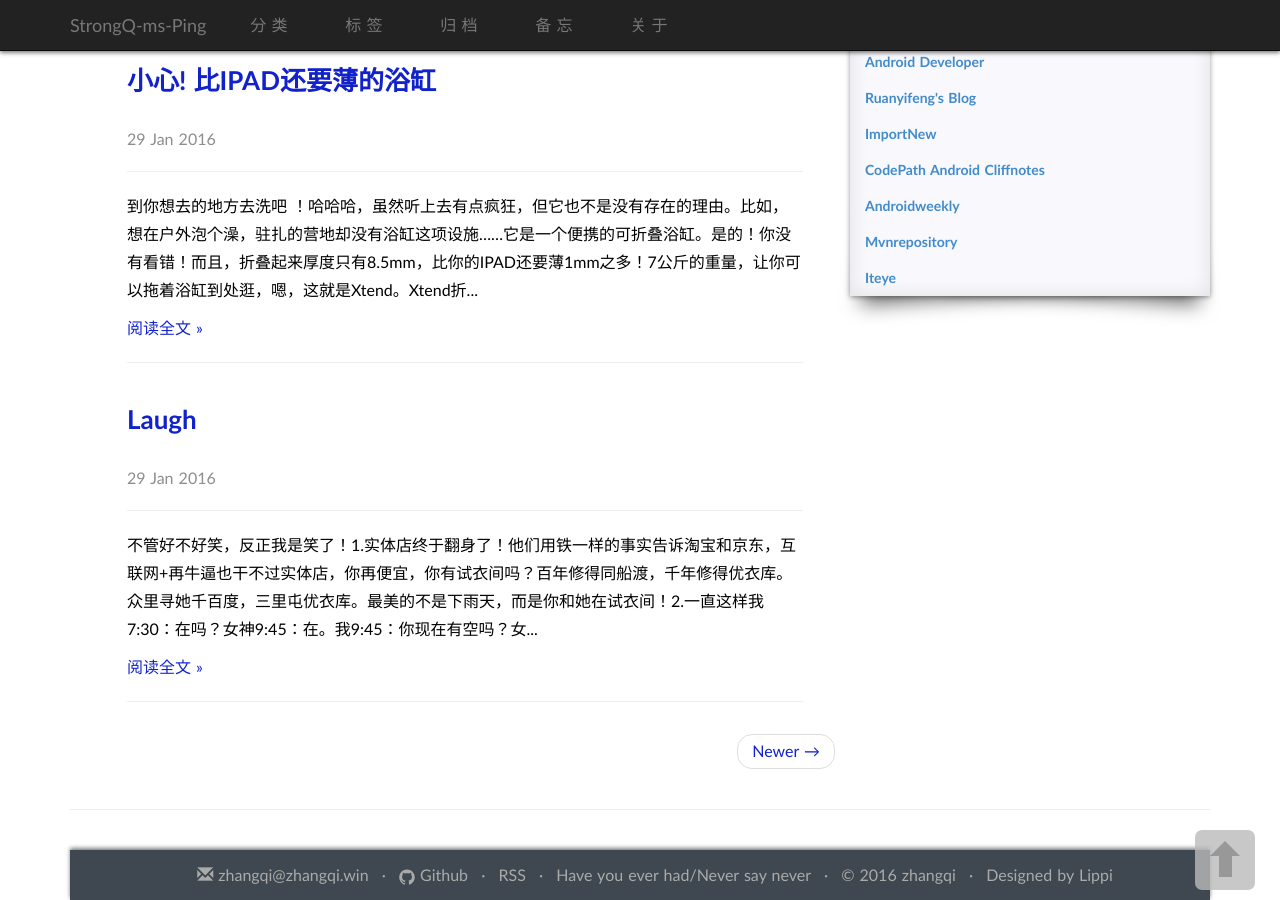
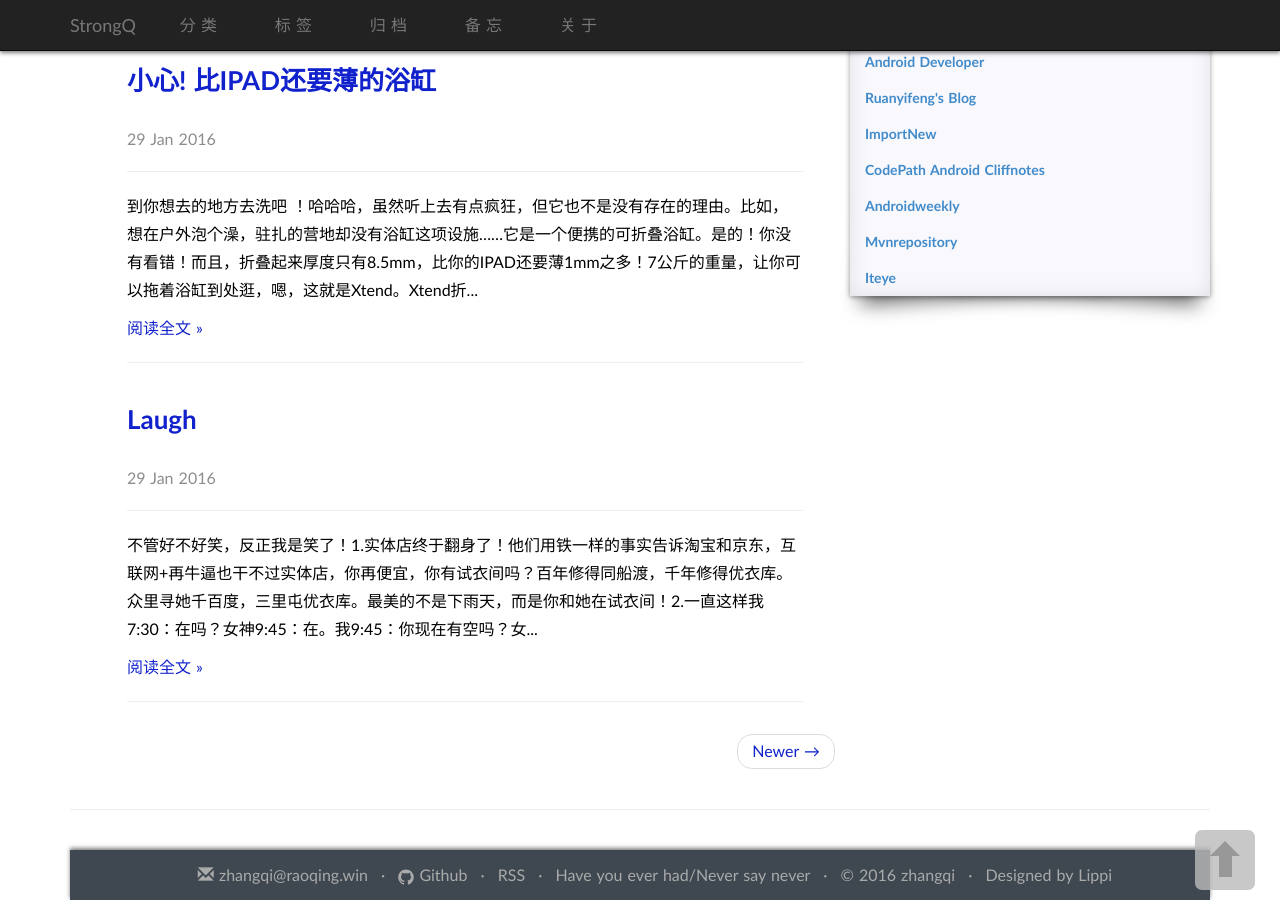
Before and after one commit to strongQ/caoyinping, a Jekyll site: the page built from index.html, in a window 1280 px wide and 900 px high, scrolled down 1795 px. Built offline with Jekyll 4.4.1, drawn with Linux system fonts in a browser that asks for light colours; some web fonts are replaced; the list of posts is cut into pages by our own code; comment, search, counter and statistics services are not loaded.

Commit message:
Update _config.yml

```diff
--- a/_config.yml
+++ b/_config.yml
@@ -21,14 +21,14 @@
   use_coderay: false
 
 JB :
-  IMAGE_PATH : http://caoyinping.win/images
+  IMAGE_PATH : http://zhangqi.win/images
 
 # presonal config
-domain: http://caoyinping.win
-title: StrongQ-ms-Ping
+domain: http://zhangqi.win
+title: StrongQ
 description: Have you ever had/Never say never
 author: Qi.Zhang
-email: zhangqi@zhangqi.win
+email: zhangqi@raoqing.win
 github: strongQ
 port: 8078
 config:
```
